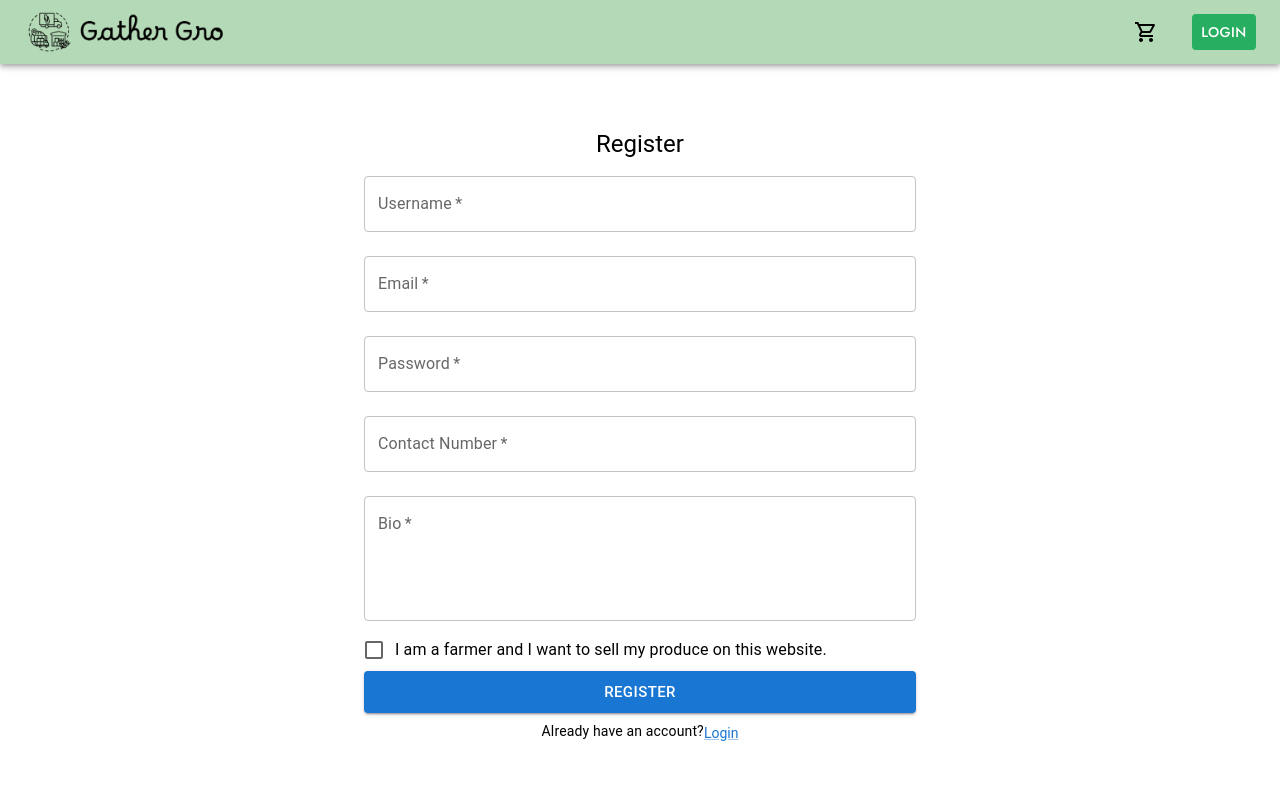
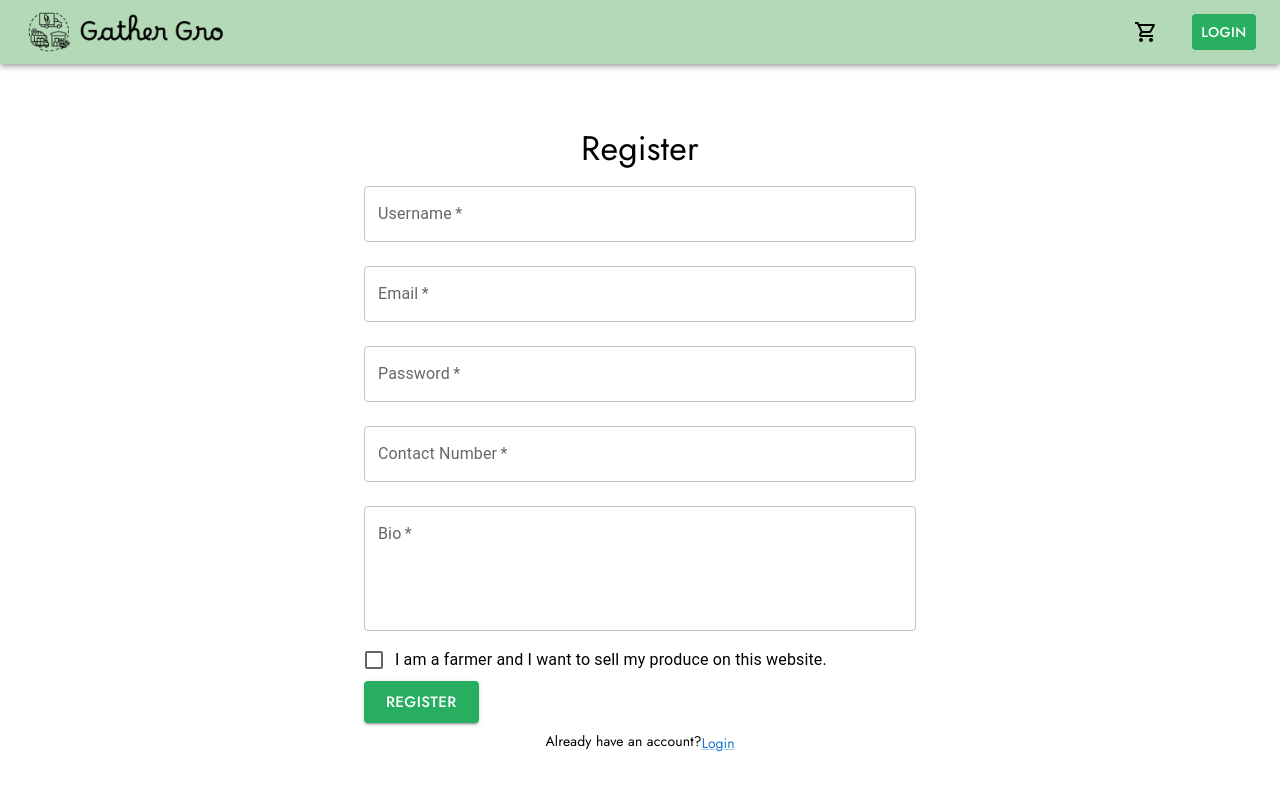
Before and after one commit to hardikpatel2906/gathergro, a React (Create React App) app in the folder frontend/: page /register in a window 1280 px wide. Shown: the top 790 px of the page. Built offline with nearby package versions, Linux system fonts and the light colour scheme.

Commit message:
Change Fonts in Navbar/Login pages

```diff
--- a/frontend/src/components/login.js
+++ b/frontend/src/components/login.js
@@ -19,10 +19,7 @@ const CustomButton = styled(Button)({
     color: "white",
     ":hover": {
         background: "#0b873f"
-    },
-    display: "flex",
-    alignItems: "center",
-    justifyContent: "center"
+    }
 });
 
 function Login() {
--- a/frontend/src/components/register.js
+++ b/frontend/src/components/register.js
@@ -3,8 +3,19 @@ import authService from "../services/authenticationService";
 import { useNavigate } from "react-router-dom";
 import { Container, Typography, TextField, Button, Checkbox, FormControlLabel, Box, Link } from "@mui/material";
 import { toast } from "react-toastify";
+import { styled } from "@mui/material/styles";
 
-function Register() {
+const CustomButton = styled(Button)({
+    background: "#27ae60",
+    fontFamily: 'Jost',
+    color: "white",
+    ":hover": {
+        background: "#0b873f"
+    }
+});
+
+
+const Register = () => {
     const [email, setEmail] = useState("");
     const [username, setUsername] = useState("");
     const [password, setPassword] = useState("");
@@ -100,7 +111,7 @@ function Register() {
                     alignItems: "center",
                 }}
             >
-        <Typography component="h1" variant="h5">
+                <Typography component="h1" variant="h4" sx={{ fontFamily: "Jost" }}>
                     Register
                 </Typography>
                 <form onSubmit={handleSubmit}>
@@ -153,12 +164,13 @@ function Register() {
                         required
                         onChange={(e) => setBio(e.target.value)}
                     />
-          <FormControlLabel
+                    <FormControlLabel sx={{ fontFamily: "Jost" }}
                         control={
                             <Checkbox
                                 checked={isFarmer}
                                 onChange={(e) => setIsFarmer(e.target.checked)}
                                 name="isFarmer"
+
                             />
                         }
                         label="I am a farmer and I want to sell my produce on this website."
@@ -178,17 +190,16 @@ function Register() {
                             {error}
                         </Typography>
                     )}
-          <Button
+                    <CustomButton
                         type="submit"
                         variant="contained"
                         color="primary"
-            fullWidth
                         size="large"
                     >
                         Register
-          </Button>
+                    </CustomButton>
                 </form>
-        <Typography mt={1} variant="body2" align="center">
+                <Typography mt={1} variant="body2" align="center" sx={{ fontFamily: "Jost" }}>
                     Already have an account?
                     <Link component="button" onClick={() => {
                         navigate("/login");
```
Lines whose indentation alone changed are shown as unchanged.
